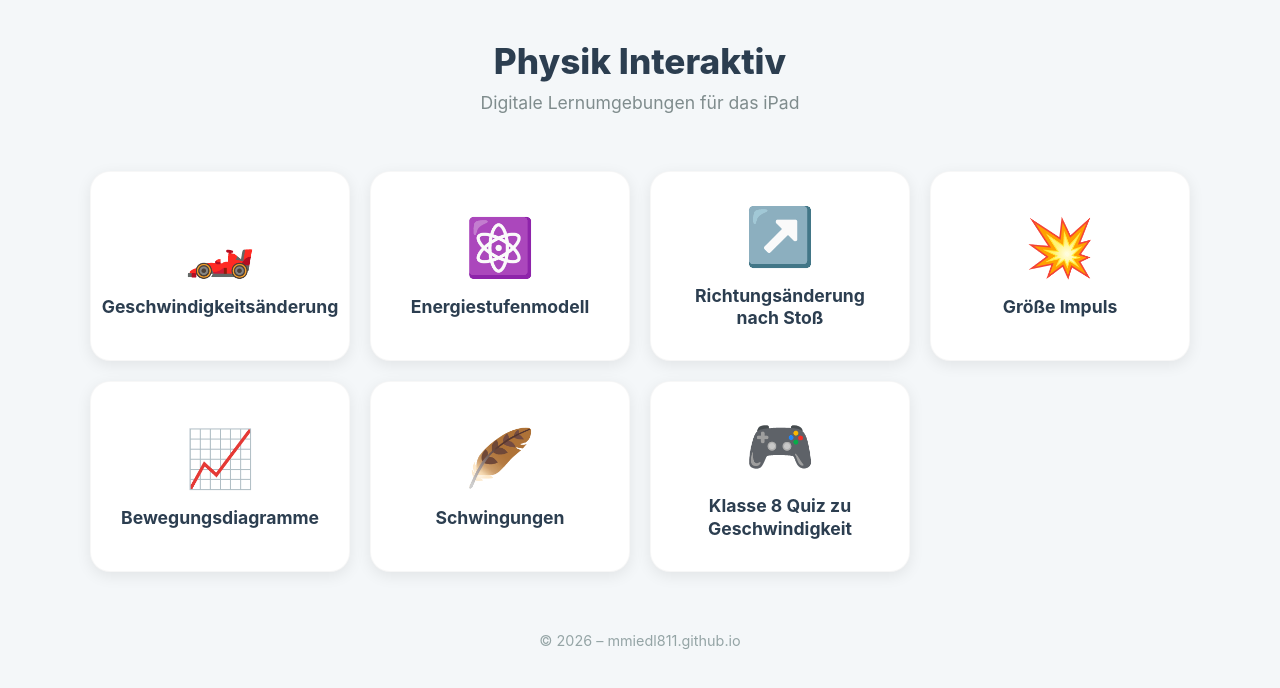
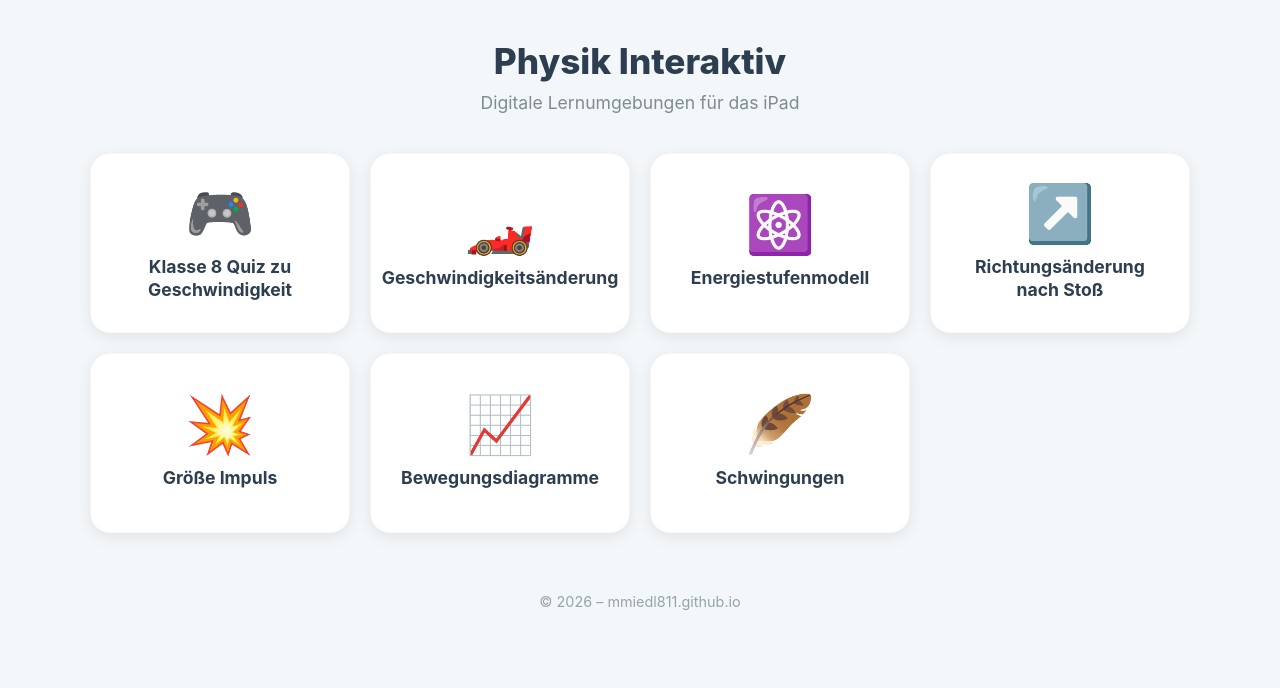
Before and after one commit to MMiedl811/Physik-Web-Apps, a plain HTML site: page index.html in a window 1280 px wide. Drawn offline with Linux system fonts and the light colour scheme.

Commit message:
Update index.html

```diff
--- a/index.html
+++ b/index.html
@@ -1,8 +1,8 @@
 <!DOCTYPE html>
 <html lang="de">
 <head>
-    <meta charset="UTF-8">
-    <meta name="viewport" content="width=device-width, initial-scale=1.0">
+  <meta charset="UTF-8" />
+  <meta name="viewport" content="width=device-width, initial-scale=1.0" />
   <title>Physik Applets – Matthias Miedl</title>
   <style>
     :root {
@@ -15,56 +15,114 @@
       --font-main: -apple-system, BlinkMacSystemFont, "Segoe UI", Roboto, sans-serif;
     }
 
-        * { box-sizing: border-box; -webkit-tap-highlight-color: transparent; }
+    * {
+      box-sizing: border-box;
+      -webkit-tap-highlight-color: transparent;
+    }
 
     body {
-            font-family: var(--font-main);
-            background-color: var(--bg-color);
-            color: var(--text-color);
       margin: 0;
       padding: 20px;
+      font-family: var(--font-main);
+      background: var(--bg-color);
+      color: var(--text-color);
       display: flex;
       flex-direction: column;
       align-items: center;
+      min-height: 100vh;
     }
 
-        header { text-align: center; margin-bottom: 40px; margin-top: 20px; }
-        h1 { font-size: 2.2rem; font-weight: 800; margin: 0; color: var(--text-color); }
-        p { color: #7f8c8d; margin-top: 10px; font-size: 1.1rem; }
+    header {
+      text-align: center;
+      margin: 20px 0 40px;
+    }
+
+    h1 {
+      margin: 0;
+      font-size: 2.2rem;
+      font-weight: 800;
+      color: var(--text-color);
+    }
+
+    p {
+      margin: 10px 0 0;
+      color: #7f8c8d;
+      font-size: 1.1rem;
+    }
 
     .grid {
+      width: 100%;
+      max-width: 1100px;
       display: grid;
       grid-template-columns: repeat(auto-fill, minmax(260px, 1fr));
       gap: 20px;
-            width: 100%;
-            max-width: 1100px;
     }
 
     .card {
-            background-color: var(--card-bg);
+      background: var(--card-bg);
       border-radius: 20px;
       box-shadow: var(--shadow);
-            text-decoration: none;
-            color: var(--text-color);
+      border: 1px solid rgba(0, 0, 0, 0.03);
       padding: 30px;
+      text-align: center;
+      transition: transform 0.2s ease, box-shadow 0.2s ease, border-color 0.2s ease;
       display: flex;
       flex-direction: column;
       align-items: center;
       justify-content: center;
-            text-align: center;
-            transition: all 0.2s ease-in-out;
-            border: 1px solid rgba(0,0,0,0.03);
+      min-height: 180px;
+      user-select: none;
     }
 
-        @media (hover: hover) {
-            .card:hover { transform: translateY(-5px); box-shadow: 0 10px 25px rgba(0,0,0,0.12); border-color: var(--accent-color); }
+    .card:hover {
+      transform: translateY(-5px);
+      box-shadow: 0 10px 25px rgba(0, 0, 0, 0.12);
+      border-color: var(--accent-color);
     }
 
-        .card:active { transform: scale(0.95); background-color: var(--hover-bg); }
-        .card-icon { font-size: 3.5rem; margin-bottom: 15px; }
-        .card-title { font-size: 1.1rem; font-weight: 700; line-height: 1.3; }
+    .card:active {
+      transform: scale(0.97);
+      background: var(--hover-bg);
+    }
 
-        footer { margin-top: 60px; padding-bottom: 30px; font-size: 0.9rem; color: #95a5a6; }
+    .card-icon {
+      font-size: 3.5rem;
+      margin-bottom: 15px;
+      line-height: 1;
+    }
+
+    .card-title {
+      font-size: 1.1rem;
+      font-weight: 700;
+      line-height: 1.3;
+    }
+
+    footer {
+      margin-top: 60px;
+      padding-bottom: 30px;
+      font-size: 0.9rem;
+      color: #95a5a6;
+      text-align: center;
+    }
+
+    @media (max-width: 480px) {
+      body {
+        padding: 16px;
+      }
+
+      h1 {
+        font-size: 1.8rem;
+      }
+
+      p {
+        font-size: 1rem;
+      }
+
+      .card {
+        min-height: 160px;
+        padding: 24px;
+      }
+    }
   </style>
 </head>
 <body>
@@ -74,39 +132,46 @@
     <p>Digitale Lernumgebungen für das iPad</p>
   </header>
 
-    <main class="grid" id="app-grid"></main>
+  <main class="grid">
+    <div class="card">
+      <div class="card-icon">🎮</div>
+      <div class="card-title">Klasse 8 Quiz zu Geschwindigkeit</div>
+    </div>
+
+    <div class="card">
+      <div class="card-icon">🏎️</div>
+      <div class="card-title">Geschwindigkeitsänderung</div>
+    </div>
+
+    <div class="card">
+      <div class="card-icon">⚛️</div>
+      <div class="card-title">Energiestufenmodell</div>
+    </div>
+
+    <div class="card">
+      <div class="card-icon">↗️</div>
+      <div class="card-title">Richtungsänderung nach Stoß</div>
+    </div>
+
+    <div class="card">
+      <div class="card-icon">💥</div>
+      <div class="card-title">Größe Impuls</div>
+    </div>
+
+    <div class="card">
+      <div class="card-icon">📈</div>
+      <div class="card-title">Bewegungsdiagramme</div>
+    </div>
+
+    <div class="card">
+      <div class="card-icon">🪶</div>
+      <div class="card-title">Schwingungen</div>
+    </div>
+  </main>
 
   <footer>
-        &copy; <span id="year"></span> – mmiedl811.github.io
+    &copy; 2026 – mmiedl811.github.io
   </footer>
 
-    <script>
-        // HIER SIND DEINE THEMEN:
-        const myApps = [
-                      { title: "Geschwindigkeitsänderung", path: "v_aenderung", icon: "🏎️" },
-                      { title: "Energiestufenmodell", path: "energiestufenmodell", icon: "⚛️" },
-                      { title: "Richtungsänderung nach Stoß", path: "impuls", icon: "↗️" },
-                      { title: "Größe Impuls", path: "impulsdiagramm", icon: "💥" },
-                      { title: "Bewegungsdiagramme", path: "diagramme", icon: "📈" },
-                      { title: "Schwingungen", path: "schwingungen", icon: "🪶" },
-                    { title: "Klasse 8 Quiz zu Geschwindigkeit", path: "quiz", icon: "🎮" }
-];
-
-        document.addEventListener("DOMContentLoaded", () => {
-            const grid = document.getElementById('app-grid');
-            document.getElementById('year').textContent = new Date().getFullYear();
-
-            myApps.forEach(app => {
-                const card = document.createElement('a');
-                card.href = app.path + "/";
-                card.className = 'card';
-                card.innerHTML = `
-                    <div class="card-icon">${app.icon}</div>
-                    <div class="card-title">${app.title}</div>
-                `;
-                grid.appendChild(card);
-            });
-        });
-    </script>
 </body>
 </html>
```
Lines whose indentation alone changed are shown as unchanged.
